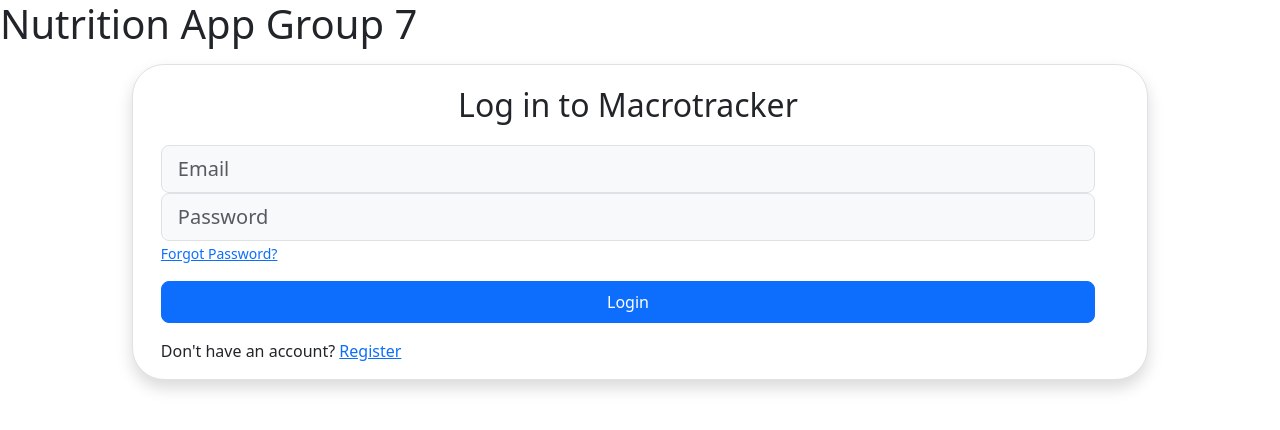
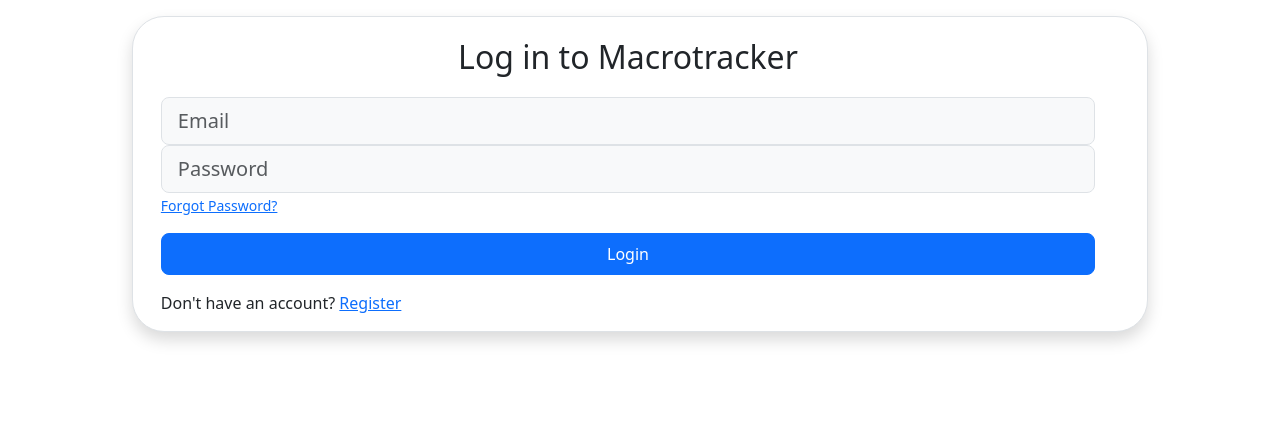
Before and after one commit to johnmichael-kane/Large-Project, a React (Create React App) app in the folder frontend/: page / in a window 1280 px wide. Shown: the top 430 px of the page. Built offline with nearby package versions, Linux system fonts and the light colour scheme.

Commit message:
Update LoginPage.js

```diff
--- a/frontend/src/pages/LoginPage.js
+++ b/frontend/src/pages/LoginPage.js
@@ -1,17 +1,13 @@
 import React from 'react';
 
-import PageTitle from '../components/PageTitle';
 import Login from '../components/Login';
 
 const LoginPage = () =>
-{
-
-    return(
-      <div>
-        <PageTitle />
-        <Login />
-      </div>
-    );
+{ return(
+  <div>
+    <Login />
+  </div>
+  );
 };
 
 export default LoginPage;
```
